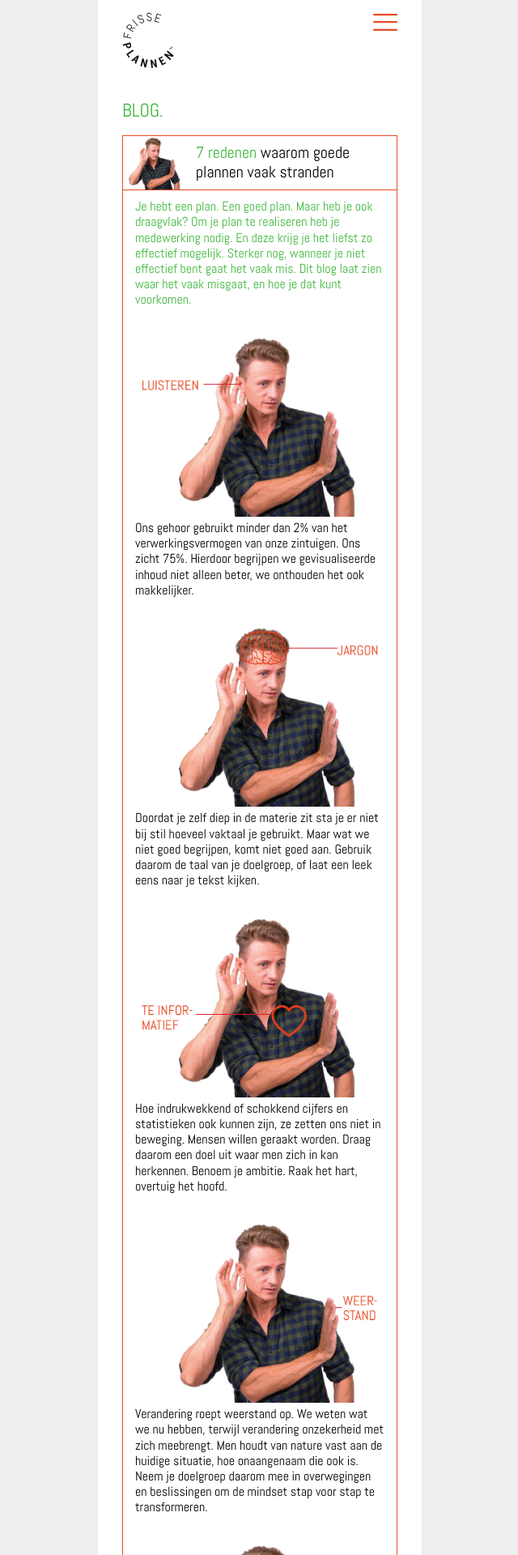
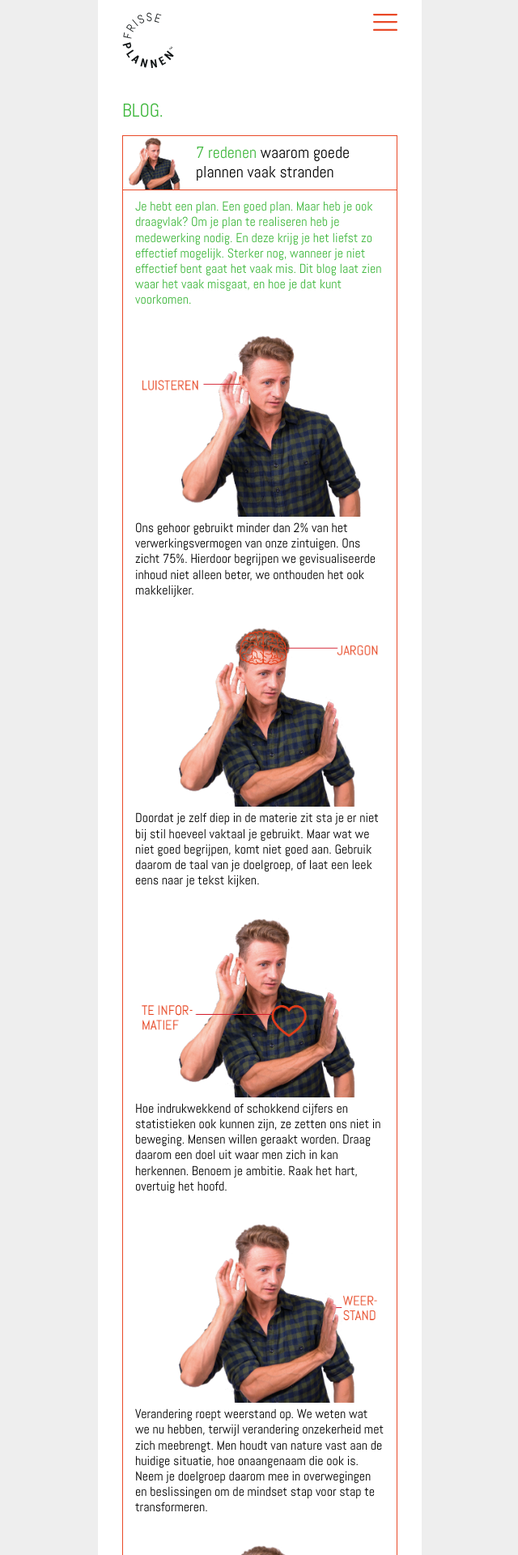
Before and after one commit to jhvanderschee/carli_d, a Jekyll site: the page built from _posts/2019-01-02-blog-7-valkuilen.md, in a window 1280 px wide. Shown: the top 1920 px of the page at 81% size, without its empty margins (319-959 px from the left). Built offline with Jekyll 4.4.1, drawn with Linux system fonts in a browser that asks for light colours.

Commit message:
Updated 2 files via CloudCannon

```diff
--- a/_posts/2019-01-02-blog-7-valkuilen.md
+++ b/_posts/2019-01-02-blog-7-valkuilen.md
@@ -8,7 +8,7 @@ image: /img/Blog_valkuilen-30.png
 
 **Je hebt een plan. Een goed plan. Maar heb je ook draagvlak? Om je plan te realiseren heb je medewerking nodig. En deze krijg je het liefst zo effectief mogelijk. Sterker nog, wanneer je niet effectief bent gaat het vaak mis. Dit blog laat zien waar het vaak misgaat, en hoe je dat kunt voorkomen.&nbsp;**
 
-![](/uploads/blog-valkuilen-31.png)<br>Ons gehoor gebruikt minder dan 2% van het verwerkingsvermogen van onze zintuigen. Ons zicht 75%. Hierdoor begrijpen we gevisualiseerde inhoud niet alleen beter, we onthouden het ook makkelijker.
+![](/uploads/blog-valkuilen-33.png)<br>Ons gehoor gebruikt minder dan 2% van het verwerkingsvermogen van onze zintuigen. Ons zicht 75%. Hierdoor begrijpen we gevisualiseerde inhoud niet alleen beter, we onthouden het ook makkelijker.
 
 ![](/uploads/blog-valkuilen-32.png)<br>Doordat je zelf diep in de materie zit sta je er niet bij stil hoeveel vaktaal je gebruikt. Maar wat we niet goed begrijpen, komt niet goed aan. Gebruik daarom de taal van je doelgroep, of laat een leek eens naar je tekst kijken.&nbsp;
 
```
Also changed, not shown: uploads/blog-valkuilen-33.png (added).
